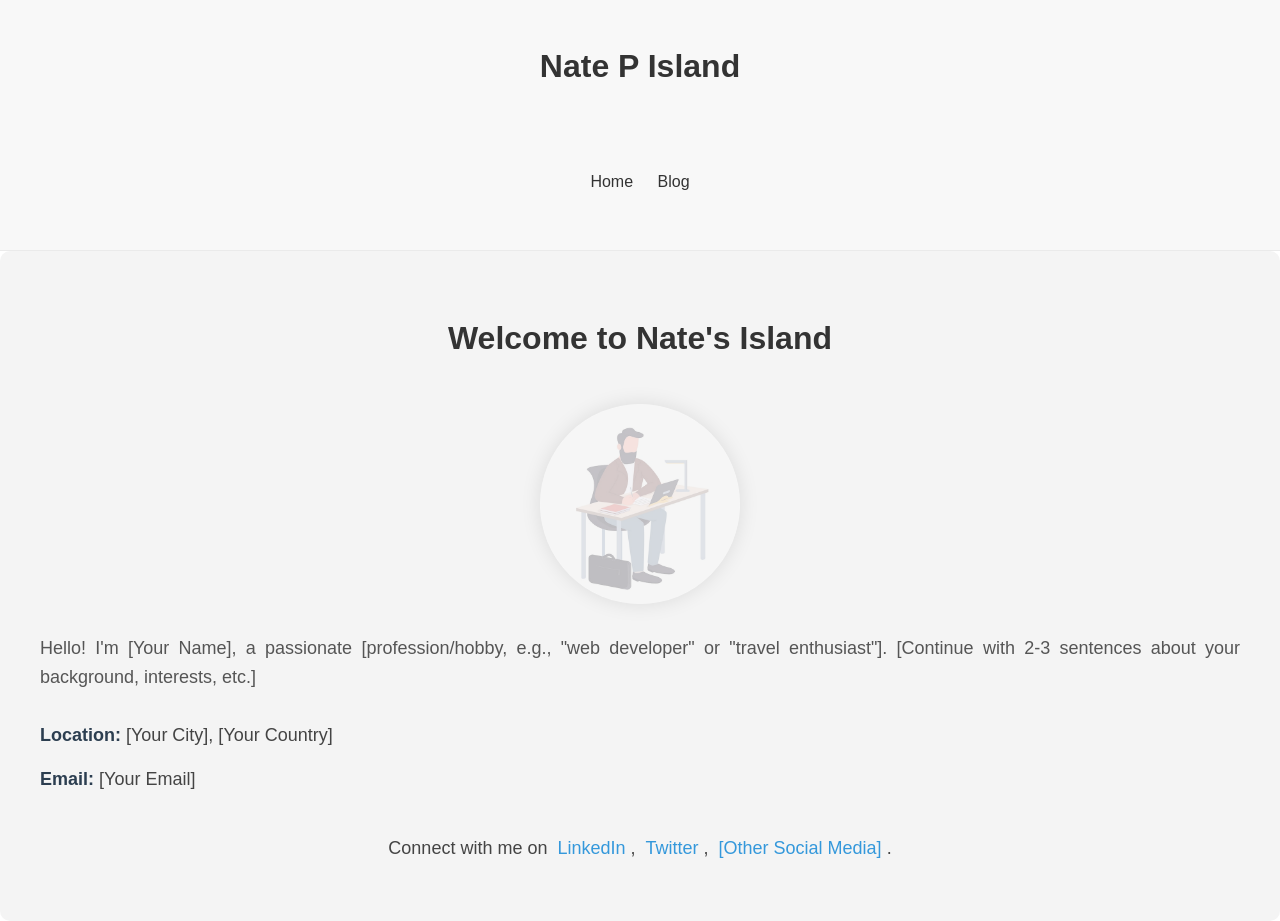
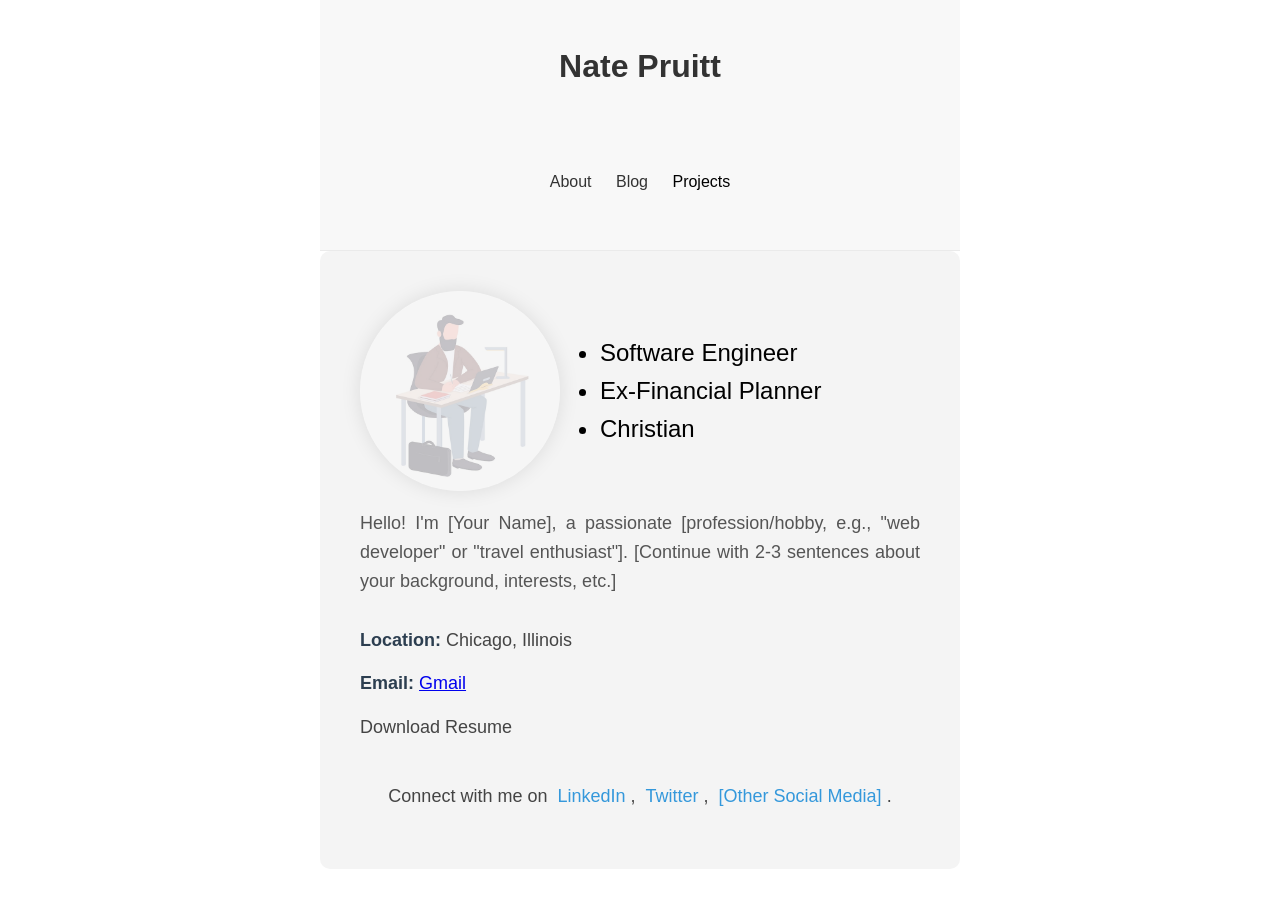
Before and after one commit to NateLeeP/personal_site, a Django app: page / in a window 1280 px wide. After the commit the page ends 806 px from the top, so only its background shows below. Run offline with Django 4.2, Linux system fonts and the light colour scheme.

Commit message:
Re-format aobut me page. Add Projects header

```diff
--- a/personal_site/personal_site/base_templates/about_me.html
+++ b/personal_site/personal_site/base_templates/about_me.html
@@ -6,18 +6,24 @@
 {% endblock %}
 {% block body %}
 <div class="about-me">
-    <h1>Welcome to Nate's Island</h1>
-
-    <img src="{% static '/blog/images/opacity-altered-man-at-desk.png' %}" alt="Your Name" class="profile-picture">
-
+    <div class="about_me__profile__container">
+        <img src="{% static '/blog/images/opacity-altered-man-at-desk.png' %}" alt="Picture of Nate"
+            class="profile-picture">
+        <ul class="about_me__list">
+            <li>Software Engineer</li>
+            <li>Ex-Financial Planner</li>
+            <li>Christian</li>
+        </ul>
+    </div>
     <p class="bio">
         Hello! I'm [Your Name], a passionate [profession/hobby, e.g., "web developer" or "travel enthusiast"].
         [Continue with 2-3 sentences about your background, interests, etc.]
     </p>
 
     <ul class="personal-details">
-        <li><strong>Location:</strong> [Your City], [Your Country]</li>
-        <li><strong>Email:</strong> [Your Email]</li>
+        <li><strong>Location:</strong> Chicago, Illinois</li>
+        <li><strong>Email: </strong><a href="mailto:nlpruitt@gmail.com">Gmail</a></li>
+        <li>Download Resume</li>
         <!-- Add more details if you wish -->
     </ul>
 
--- a/personal_site/personal_site/base_templates/index.html
+++ b/personal_site/personal_site/base_templates/index.html
@@ -9,16 +9,17 @@
     <link rel="stylesheet" href="{% static 'blog/chatgpt_style.css' %}">
     {% block stylesheet %}
     {% endblock %}
-    <title>Nate P Island</title>
+    <title>Nate Pruitt</title>
 </head>
 
 <body>
     <header>
-        <h1>Nate P Island</h1>
+        <h1>Nate Pruitt</h1>
         <nav>
             <ul>
-                <li><a href="{% url 'home' %}">Home</a></li>
+                <li><a href="{% url 'about_me' %}">About</a></li>
                 <li><a href="{% url 'blog:home' %}">Blog</a></li>
+                <li>Projects</li>
             </ul>
         </nav>
     </header>
--- a/personal_site/personal_site/static/personal_site/about_me_style.css
+++ b/personal_site/personal_site/static/personal_site/about_me_style.css
@@ -1,3 +1,17 @@
+body {
+    margin: 0 auto;
+    width: 50%;
+}
+
+.about_me__profile__container {
+    display: flex;
+    align-items: center;
+}
+
+.about_me__list {
+    font-size: 24px;
+}
+
 .about-me {
     font-family: Arial, sans-serif;
     margin: 0 auto;
@@ -15,7 +29,7 @@
 .profile-picture {
     display: block;
     max-width: 200px;
-    margin: 0 auto 30px auto;
+    /* margin: 0 auto 30px auto; */
     /* centers the image */
     border-radius: 50%;
     /* makes the image round */
--- a/personal_site/personal_site/urls.py
+++ b/personal_site/personal_site/urls.py
@@ -20,7 +20,7 @@
 
 
 urlpatterns = [
-    path("", about_me, name="home"),
+    path("", about_me, name="about_me"),
     path("admin/", admin.site.urls),
     path("blog/", include("blog.urls")),
     path("tinymce/", include("tinymce.urls")),
```
